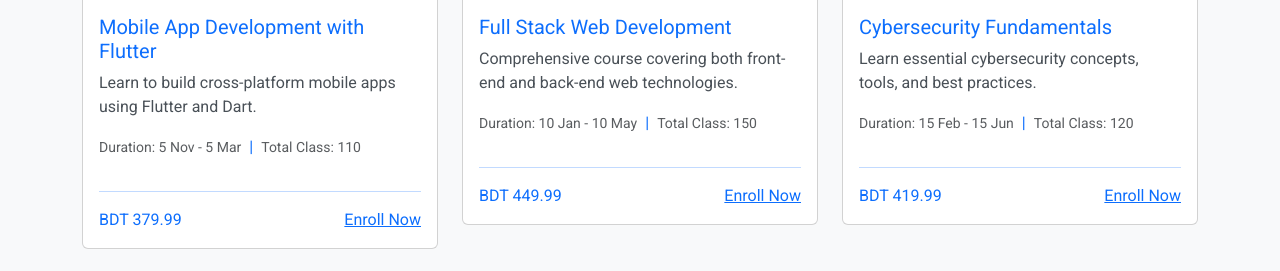
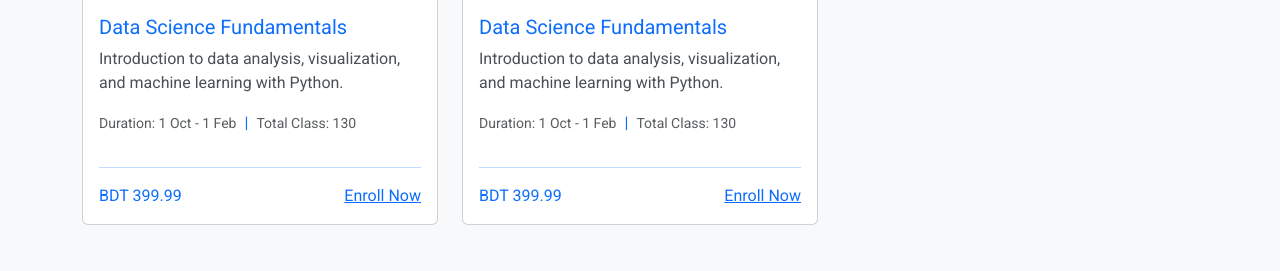
Before and after one commit to Kaif21/php_project_6, a PHP site: page /route.php?page=home in a window 1280 px wide. Shown: the part 1216-1487 px from the top of the page. Run offline with PHP 8.4, Linux system fonts and the light colour scheme; some libraries are stand-ins or nearby versions.

Commit message:
default commit

```diff
--- a/app/classes/CourseList.php
+++ b/app/classes/CourseList.php
@@ -23,11 +23,6 @@
                 'schedule_time' => '9 AM',
                 'technology' => [
                     'name' => 'HTML',
-                    'name' => 'CSS',
-                    'name' => 'JS',
-                    'name' => 'PHP',
-                    'name' => 'LARAVEL',
-                    'name' => 'VUEJS'
                 ],
                 'videos' => '108',
                 'resources' => '108',
@@ -77,11 +72,6 @@
                 'schedule_time' => '7 PM',
                 'technology' => [
                     'name' => 'JavaScript',
-                    'name' => 'ES6+',
-                    'name' => 'Node.js',
-                    'name' => 'React',
-                    'name' => 'Vue.js',
-                    'name' => 'TypeScript'
                 ],
                 'videos' => '120',
                 'resources' => '130',
@@ -123,11 +113,6 @@
                 'schedule_time' => '6 PM',
                 'technology' => [
                     'name' => 'Python',
-                    'name' => 'Pandas',
-                    'name' => 'NumPy',
-                    'name' => 'Matplotlib',
-                    'name' => 'Scikit-learn',
-                    'name' => 'Jupyter'
                 ],
                 'videos' => '130',
                 'resources' => '150',
@@ -162,28 +147,23 @@
                 ]
             ],
             3 => [
-                'id' => 4,
-                'title' => 'Mobile App Development with Flutter',
-                'description' => 'Learn to build cross-platform mobile apps using Flutter and Dart.',
-                'duration' => '5 Nov - 5 Mar',
-                'price' => 379.99,
-                'total_hours' => 22,
+                'id' => 3,
+                'title' => 'Data Science Fundamentals',
+                'description' => 'Introduction to data analysis, visualization, and machine learning with Python.',
+                'duration' => '1 Oct - 1 Feb',
+                'price' => 399.99,
+                'total_hours' => 25,
                 'image_url' => 'https://bitm.org.bd/assets/media/course_banner/1705811815.png',
-                'last_date' => '20 September',
-                'no_classes' => '110',
-                'schedule_day' => 'Wed ,Sat ,Monday',
-                'schedule_time' => '8 PM',
+                'last_date' => '15 August',
+                'no_classes' => '130',
+                'schedule_day' => 'Tue ,Fri ,Sunday',
+                'schedule_time' => '6 PM',
                 'technology' => [
-                    'name' => 'Flutter',
-                    'name' => 'Dart',
-                    'name' => 'Firebase',
-                    'name' => 'RESTful APIs',
-                    'name' => 'State Management',
-                    'name' => 'Material Design'
+                    'name' => 'Python',
                 ],
-                'videos' => '110',
-                'resources' => '120',
-                'projects' => '105',
+                'videos' => '130',
+                'resources' => '150',
+                'projects' => '115',
                 'teacher_name' => 'Habibur Rahman',
                 'teacher_img' => 'https://bitm.org.bd/assets/media/trainer_photo/1695814430.png',
                 'teacher_details' => 'Habibur Rahman is a professional web-based application
@@ -198,44 +178,39 @@
                                     Cake PHP,MySQL, MSSQL. I love my work & I also love to do my work.',
                 'modules' => [
                     0 => [
-                        'modules_title' => 'Flutter Basics',
+                        'modules_title' => 'Data Analysis with Python',
                         'modules_content' => [
-                            0 => 'Dart Programming Fundamentals',
-                            1 => 'Widget Tree and State Management'
+                            0 => 'Pandas for Data Manipulation',
+                            1 => 'Data Visualization with Matplotlib'
                         ]
                     ],
                     1 => [
-                        'modules_title' => 'Building Complex UIs',
+                        'modules_title' => 'Machine Learning Basics',
                         'modules_content' => [
-                            0 => 'Custom Animations',
-                            1 => 'Responsive Layouts'
+                            0 => 'Supervised Learning Algorithms',
+                            1 => 'Unsupervised Learning Techniques'
                         ]
                     ]
                 ]
             ],
             4 => [
-                'id' => 5,
-                'title' => 'Full Stack Web Development',
-                'description' => 'Comprehensive course covering both front-end and back-end web technologies.',
-                'duration' => '10 Jan - 10 May',
-                'price' => 449.99,
-                'total_hours' => 30,
+                'id' => 3,
+                'title' => 'Data Science Fundamentals',
+                'description' => 'Introduction to data analysis, visualization, and machine learning with Python.',
+                'duration' => '1 Oct - 1 Feb',
+                'price' => 399.99,
+                'total_hours' => 25,
                 'image_url' => 'https://bitm.org.bd/assets/media/course_banner/1705811815.png',
-                'last_date' => '1 November',
-                'no_classes' => '150',
-                'schedule_day' => 'Mon ,Thu ,Saturday',
-                'schedule_time' => '7 PM',
+                'last_date' => '15 August',
+                'no_classes' => '130',
+                'schedule_day' => 'Tue ,Fri ,Sunday',
+                'schedule_time' => '6 PM',
                 'technology' => [
-                    'name' => 'HTML/CSS',
-                    'name' => 'JavaScript',
-                    'name' => 'React',
-                    'name' => 'Node.js',
-                    'name' => 'Express',
-                    'name' => 'MongoDB'
+                    'name' => 'Python',
                 ],
-                'videos' => '150',
-                'resources' => '170',
-                'projects' => '120',
+                'videos' => '130',
+                'resources' => '150',
+                'projects' => '115',
                 'teacher_name' => 'Habibur Rahman',
                 'teacher_img' => 'https://bitm.org.bd/assets/media/trainer_photo/1695814430.png',
                 'teacher_details' => 'Habibur Rahman is a professional web-based application
@@ -250,225 +225,17 @@
                                     Cake PHP,MySQL, MSSQL. I love my work & I also love to do my work.',
                 'modules' => [
                     0 => [
-                        'modules_title' => 'Front-end Development',
+                        'modules_title' => 'Data Analysis with Python',
                         'modules_content' => [
-                            0 => 'Responsive Web Design',
-                            1 => 'React Components and Hooks'
+                            0 => 'Pandas for Data Manipulation',
+                            1 => 'Data Visualization with Matplotlib'
                         ]
                     ],
                     1 => [
-                        'modules_title' => 'Back-end Development',
+                        'modules_title' => 'Machine Learning Basics',
                         'modules_content' => [
-                            0 => 'RESTful API Design with Node.js',
-                            1 => 'Database Integration with MongoDB'
-                        ]
-                    ]
-                ]
-            ],
-            5 => [
-                'id' => 6,
-                'title' => 'Cybersecurity Fundamentals',
-                'description' => 'Learn essential cybersecurity concepts, tools, and best practices.',
-                'duration' => '15 Feb - 15 Jun',
-                'price' => 419.99,
-                'total_hours' => 24,
-                'image_url' => 'https://bitm.org.bd/assets/media/course_banner/1705811815.png',
-                'last_date' => '5 December',
-                'no_classes' => '120',
-                'schedule_day' => 'Tue ,Fri ,Sunday',
-                'schedule_time' => '6 PM',
-                'technology' => [
-                    'name' => 'Network Security',
-                    'name' => 'Cryptography',
-                    'name' => 'Ethical Hacking',
-                    'name' => 'Firewalls',
-                    'name' => 'Intrusion Detection',
-                    'name' => 'Security Policies'
-                ],
-                'videos' => '120',
-                'resources' => '140',
-                'projects' => '108',
-                'teacher_name' => 'Habibur Rahman',
-                'teacher_img' => 'https://bitm.org.bd/assets/media/trainer_photo/1695814430.png',
-                'teacher_details' => 'Habibur Rahman is a professional web-based application
-                                    Designer, Developer, Trainer & Web Based Application System Designer. Always I
-                                    want to do something where I would be able to exert my academic knowledge,
-                                    experience and potentiality to develop an institute or someone career and
-                                    establish as a dexterous one in the related field and in this way, I want to
-                                    contribute to the welfare & enhancement of the country & world.
-                                My Expertise on Computer Hardware & Networking are excellent
-                                    and my Special Expertise on web based technology like HTML5, CSS3, JavaScript
-                                    (SCMA-5, 6), jQuery, JSON, NodeJS, Ajax, VueJS, PHP8, Laravel 10, Codeigniter,
-                                    Cake PHP,MySQL, MSSQL. I love my work & I also love to do my work.',
-                'modules' => [
-                    0 => [
-                        'modules_title' => 'Network Security Basics',
-                        'modules_content' => [
-                            0 => 'Firewall Configuration',
-                            1 => 'VPN Setup and Management'
-                        ]
-                    ],
-                    1 => [
-                        'modules_title' => 'Ethical Hacking',
-                        'modules_content' => [
-                            0 => 'Penetration Testing Techniques',
-                            1 => 'Vulnerability Assessment'
-                        ]
-                    ]
-                ]
-            ],
-            6 => [
-                'id' => 7,
-                'title' => 'Cloud Computing with AWS',
-                'description' => 'Master cloud computing concepts and services using Amazon Web Services.',
-                'duration' => '1 Mar - 1 Jul',
-                'price' => 479.99,
-                'total_hours' => 26,
-                'image_url' => 'https://bitm.org.bd/assets/media/course_banner/1705811815.png',
-                'last_date' => '10 January',
-                'no_classes' => '130',
-                'schedule_day' => 'Wed ,Sat ,Monday',
-                'schedule_time' => '7 PM',
-                'technology' => [
-                    'name' => 'AWS EC2',
-                    'name' => 'S3',
-                    'name' => 'Lambda',
-                    'name' => 'CloudFormation',
-                    'name' => 'IAM',
-                    'name' => 'RDS'
-                ],
-                'videos' => '130',
-                'resources' => '150',
-                'projects' => '112',
-                'teacher_name' => 'Habibur Rahman',
-                'teacher_img' => 'https://bitm.org.bd/assets/media/trainer_photo/1695814430.png',
-                'teacher_details' => 'Habibur Rahman is a professional web-based application
-                                    Designer, Developer, Trainer & Web Based Application System Designer. Always I
-                                    want to do something where I would be able to exert my academic knowledge,
-                                    experience and potentiality to develop an institute or someone career and
-                                    establish as a dexterous one in the related field and in this way, I want to
-                                    contribute to the welfare & enhancement of the country & world.
-                                My Expertise on Computer Hardware & Networking are excellent
-                                    and my Special Expertise on web based technology like HTML5, CSS3, JavaScript
-                                    (SCMA-5, 6), jQuery, JSON, NodeJS, Ajax, VueJS, PHP8, Laravel 10, Codeigniter,
-                                    Cake PHP,MySQL, MSSQL. I love my work & I also love to do my work.',
-                'modules' => [
-                    0 => [
-                        'modules_title' => 'AWS Fundamentals',
-                        'modules_content' => [
-                            0 => 'EC2 Instance Management',
-                            1 => 'S3 Bucket Operations'
-                        ]
-                    ],
-                    1 => [
-                        'modules_title' => 'Serverless Architecture',
-                        'modules_content' => [
-                            0 => 'Lambda Functions',
-                            1 => 'API Gateway Integration'
-                        ]
-                    ]
-                ]
-            ],
-            7 => [
-                'id' => 8,
-                'title' => 'UI/UX Design Principles',
-                'description' => 'Learn the fundamentals of user interface and user experience design.',
-                'duration' => '5 Apr - 5 Aug',
-                'price' => 359.99,
-                'total_hours' => 20,
-                'image_url' => 'https://bitm.org.bd/assets/media/course_banner/1705811815.png',
-                'last_date' => '15 February',
-                'no_classes' => '100',
-                'schedule_day' => 'Mon ,Thu ,Saturday',
-                'schedule_time' => '6 PM',
-                'technology' => [
-                    'name' => 'Sketch',
-                    'name' => 'Figma',
-                    'name' => 'Adobe XD',
-                    'name' => 'InVision',
-                    'name' => 'Prototyping',
-                    'name' => 'User Research'
-                ],
-                'videos' => '100',
-                'resources' => '120',
-                'projects' => '106',
-                'teacher_name' => 'Habibur Rahman',
-                'teacher_img' => 'https://bitm.org.bd/assets/media/trainer_photo/1695814430.png',
-                'teacher_details' => 'Habibur Rahman is a professional web-based application
-                                    Designer, Developer, Trainer & Web Based Application System Designer. Always I
-                                    want to do something where I would be able to exert my academic knowledge,
-                                    experience and potentiality to develop an institute or someone career and
-                                    establish as a dexterous one in the related field and in this way, I want to
-                                    contribute to the welfare & enhancement of the country & world.
-                                My Expertise on Computer Hardware & Networking are excellent
-                                    and my Special Expertise on web based technology like HTML5, CSS3, JavaScript
-                                    (SCMA-5, 6), jQuery, JSON, NodeJS, Ajax, VueJS, PHP8, Laravel 10, Codeigniter,
-                                    Cake PHP,MySQL, MSSQL. I love my work & I also love to do my work.',
-                'modules' => [
-                    0 => [
-                        'modules_title' => 'User-Centered Design',
-                        'modules_content' => [
-                            0 => 'Creating User Personas',
-                            1 => 'Journey Mapping'
-                        ]
-                    ],
-                    1 => [
-                        'modules_title' => 'Prototyping and Testing',
-                        'modules_content' => [
-                            0 => 'Interactive Prototypes',
-                            1 => 'Usability Testing Methods'
-                        ]
-                    ]
-                ]
-            ],
-            8 => [
-                'id' => 9,
-                'title' => 'Machine Learning with Python',
-                'description' => 'Dive into machine learning algorithms and their implementation using Python.',
-                'duration' => '10 May - 10 Sep',
-                'price' => 499.99,
-                'total_hours' => 28,
-                'image_url' => 'https://bitm.org.bd/assets/media/course_banner/1705811815.png',
-                'last_date' => '20 March',
-                'no_classes' => '140',
-                'schedule_day' => 'Tue ,Fri ,Sunday',
-                'schedule_time' => '7 PM',
-                'technology' => [
-                    'name' => 'Python',
-                    'name' => 'Scikit-learn',
-                    'name' => 'TensorFlow',
-                    'name' => 'Keras',
-                    'name' => 'NumPy',
-                    'name' => 'Pandas'
-                ],
-                'videos' => '140',
-                'resources' => '160',
-                'projects' => '118',
-                'teacher_name' => 'Habibur Rahman',
-                'teacher_img' => 'https://bitm.org.bd/assets/media/trainer_photo/1695814430.png',
-                'teacher_details' => 'Habibur Rahman is a professional web-based application
-                                    Designer, Developer, Trainer & Web Based Application System Designer. Always I
-                                    want to do something where I would be able to exert my academic knowledge,
-                                    experience and potentiality to develop an institute or someone career and
-                                    establish as a dexterous one in the related field and in this way, I want to
-                                    contribute to the welfare & enhancement of the country & world.
-                                My Expertise on Computer Hardware & Networking are excellent
-                                    and my Special Expertise on web based technology like HTML5, CSS3, JavaScript
-                                    (SCMA-5, 6), jQuery, JSON, NodeJS, Ajax, VueJS, PHP8, Laravel 10, Codeigniter,
-                                    Cake PHP,MySQL, MSSQL. I love my work & I also love to do my work.',
-                'modules' => [
-                    0 => [
-                        'modules_title' => 'Supervised Learning',
-                        'modules_content' => [
-                            0 => 'Linear Regression',
-                            1 => 'Classification Algorithms'
-                        ]
-                    ],
-                    1 => [
-                        'modules_title' => 'Unsupervised Learning',
-                        'modules_content' => [
-                            0 => 'Clustering Techniques',
-                            1 => 'Dimensionality Reduction'
+                            0 => 'Supervised Learning Algorithms',
+                            1 => 'Unsupervised Learning Techniques'
                         ]
                     ]
                 ]
--- a/app/classes/HelloWorld.php
+++ b/app/classes/HelloWorld.php
@@ -37,5 +37,17 @@
     return view('details',['course'=> $this->singleDetail]);
 }
 //about
+//login
+public function login(){
+    return view('login');
+
+}
+//login
+//dashboard
+public function dashboard(){
+    return view('dashboard');
+
+}
+//dashboard
 };
 // class
--- a/pages/details.php
+++ b/pages/details.php
@@ -62,10 +62,12 @@
         </div>
         <!-- flex container for items -->
         <div class="d-flex flex-wrap justify-content-center gap-2">
+
             <div class="flex-item">
-                <div class="text-white fs-5 shadow py-2 text-center rounded-pill bg-brand-color">HTML
+                <div class="text-white fs-5 shadow py-2 text-center rounded-pill bg-brand-color"><?php echo $tech['name']; ?>
                 </div>
             </div>
+
         </div>
     </div>
 </div>
--- a/pages/includes/header.php
+++ b/pages/includes/header.php
@@ -54,20 +54,21 @@
                                         aria-label="Close"></button>
                                 </div>
                                 <div class="modal-body">
-                                    <form>
+                                <p class="text-danger"><?php echo isset($_GET['message']) ? $_GET['message'] : '';?></p>
+                                <form action="route.php" method="POST">
                                         <div class="mb-3">
                                             <label for="exampleInputEmail1" class="form-label">Email address</label>
                                             <input type="email" class="form-control" id="exampleInputEmail1"
-                                                aria-describedby="emailHelp" placeholder="yourmail@Bitm.org.bd">
+                                                aria-describedby="emailHelp" placeholder="yourmail@Bitm.org.bd" name="email">
                                         </div>
                                         <div class="mb-3">
                                             <label for="exampleInputPassword1" class="form-label">Password</label>
                                             <input type="password" class="form-control" id="exampleInputPassword1"
-                                                placeholder="Your password">
+                                                placeholder="Your password" name="password">
                                         </div>
                                         <p class="text-end"><a href="#">Forget Password</a></p>
                                         <!-- submit -->
-                                        <button class="btn btn-primary w-100" type="submit">Log in</button>
+                                        <button class="btn btn-primary w-100" type="submit" name="loginBtn" value="login">Log in</button>
                                     </form>
                                 </div>
                                 <div class="modal-footer justify-content-center">
--- a/route.php
+++ b/route.php
@@ -1,18 +1,36 @@
 <?php
 require_once'vendor/autoload.php';
 use App\classes\HelloWorld;
-
+use App\classes\Auth;
+use App\classes\Dashboard;
 $helloWorld = new HelloWorld();
-
+//home
 if($_GET['page'] == 'home'){
     $helloWorld->index();
 }
+//about
 elseif($_GET['page'] == 'about'){
     $helloWorld->about();
 }
+//contact
 elseif($_GET['page'] == 'contact'){
     $helloWorld->contact();
 }
+//details
 elseif($_GET['page'] == 'details'){
     $helloWorld->details($_GET['id']);
 }
+//login
+elseif($_GET['page'] == 'login'){
+    $helloWorld->login();
+}
+//auth
+elseif(isset($_POST['loginBtn'])){
+    $auth = new Auth($_POST);
+    $auth->loginCheck();
+}
+//dashboard
+elseif($_GET['page'] == 'dashboard'){
+    $dashboard = new Dashboard();
+    $dashboard->index();
+}
```
Also changed, not shown: app/classes/Auth.php (added, +43 -0 lines), app/classes/Dashboard.php (added, +10 -0 lines), app/classes/User.php (added, +33 -0 lines), pages/dashboard.php (added, +11 -0 lines).
